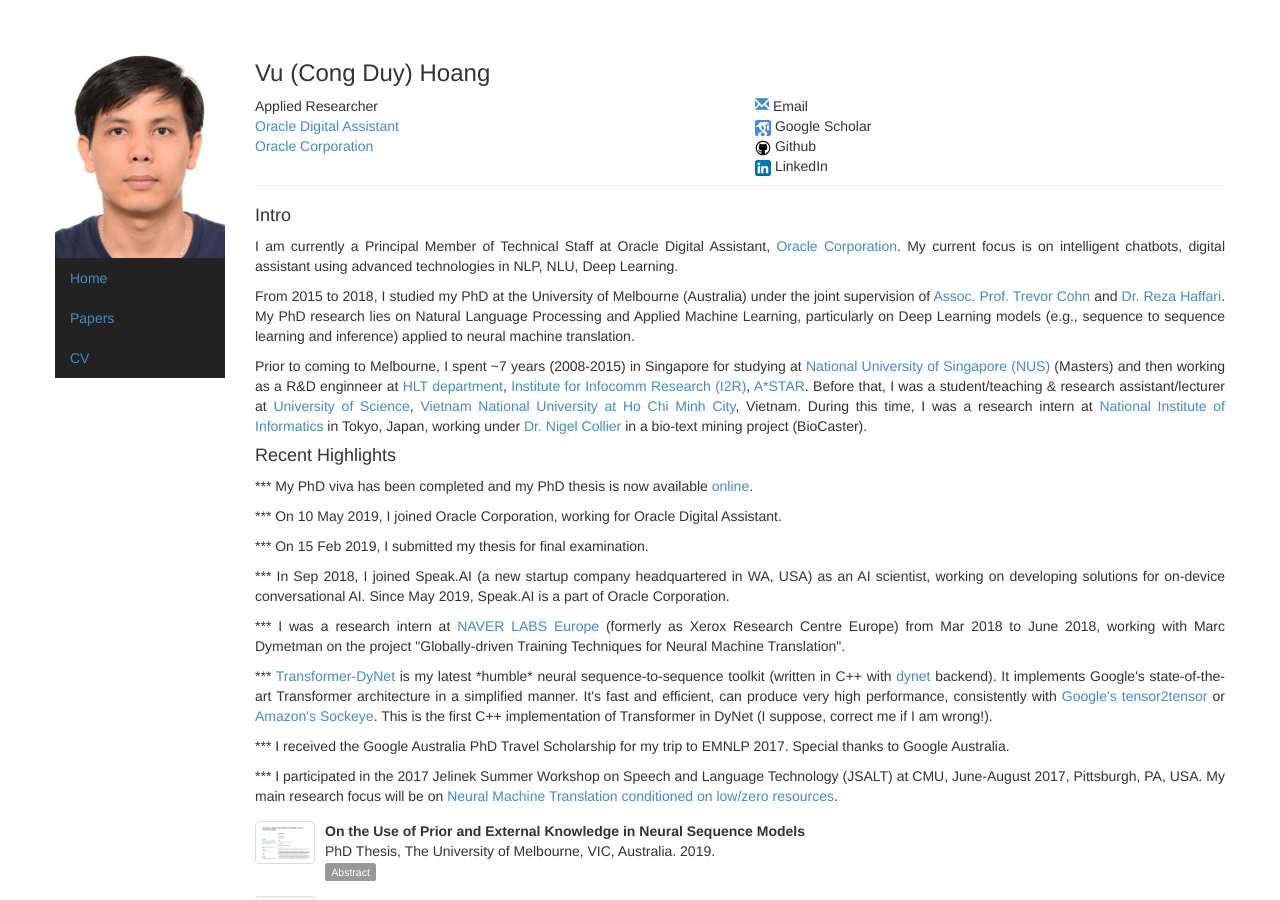
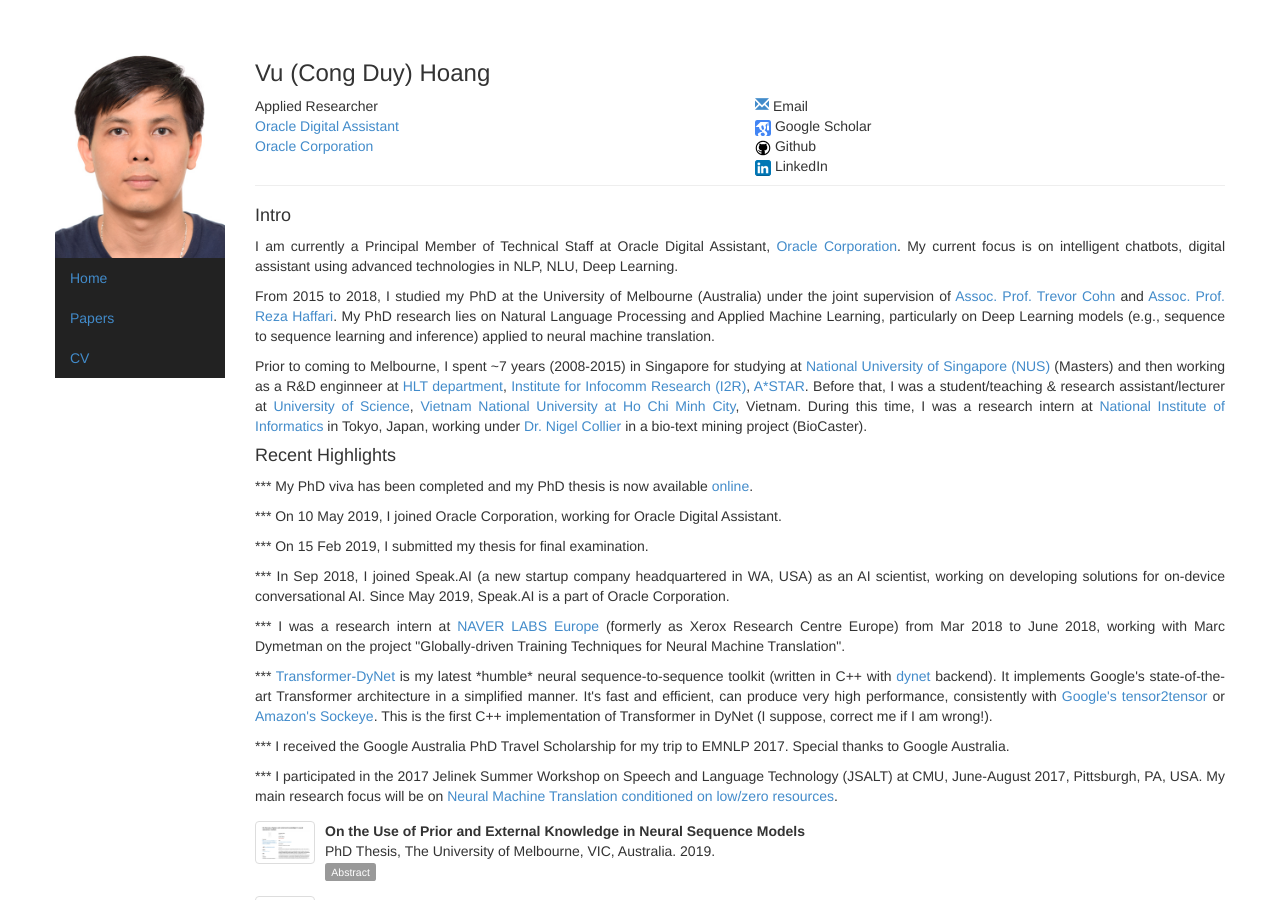
Before and after one commit to duyvuleo/duyvuleo.github.io, a Jekyll site: the page built from index.html, in a window 1280 px wide and 900 px high. Built offline with Jekyll 4.4.1, drawn with Linux system fonts in a browser that asks for light colours.

Commit message:
Update index.html

```diff
--- a/index.html
+++ b/index.html
@@ -34,7 +34,7 @@ picture: vu
 
 <h4>Intro</h4>
 <p style="text-align: justify;">I am currently a Principal Member of Technical Staff at Oracle Digital Assistant, <a href="https://www.oracle.com/index.html">Oracle Corporation</a>. My current focus is on intelligent chatbots, digital assistant using advanced technologies in NLP, NLU, Deep Learning.</p>
-<p style="text-align: justify;">From 2015 to 2018, I studied my PhD at the University of Melbourne (Australia) under the joint supervision of <a href="http://people.eng.unimelb.edu.au/tcohn/">Assoc. Prof. Trevor Cohn</a> and <a href="http://users.monash.edu.au/~gholamrh/">Dr. Reza Haffari</a>. My PhD research lies on Natural Language Processing and Applied Machine Learning, particularly on Deep Learning models (e.g., sequence to sequence learning and inference) applied to neural machine translation.</p>
+<p style="text-align: justify;">From 2015 to 2018, I studied my PhD at the University of Melbourne (Australia) under the joint supervision of <a href="http://people.eng.unimelb.edu.au/tcohn/">Assoc. Prof. Trevor Cohn</a> and <a href="http://users.monash.edu.au/~gholamrh/">Assoc. Prof. Reza Haffari</a>. My PhD research lies on Natural Language Processing and Applied Machine Learning, particularly on Deep Learning models (e.g., sequence to sequence learning and inference) applied to neural machine translation.</p>
 <p style="text-align: justify;">Prior to coming to Melbourne, I spent ~7 years (2008-2015) in Singapore for studying at <a href="http://nus.edu.sg/">National University of Singapore (NUS)</a> (Masters) and then working as a R&D enginneer at <a href="http://www.i2r.a-star.edu.sg/hlt/">HLT department</a>, <a href="http://www.i2r.a-star.edu.sg/">Institute for Infocomm Research (I2R)</a>, <a href="https://www.a-star.edu.sg/">A*STAR</a>. Before that, I was a student/teaching &amp; research assistant/lecturer at <a href="https://www.fit.hcmus.edu.vn/vn/Default.aspx?tabid=325">University of Science</a>, <a href="http://en.vnuhcm.edu.vn/">Vietnam National University at Ho Chi Minh City</a>, Vietnam. During this time, I was a research intern at <a href="http://www.nii.ac.jp/en/">National Institute of Informatics</a> in Tokyo, Japan, working under <a href="https://sites.google.com/site/nhcollier/">Dr. Nigel Collier</a> in a bio-text mining project (BioCaster).</p>
 
 <h4>Recent Highlights</h4>
```
